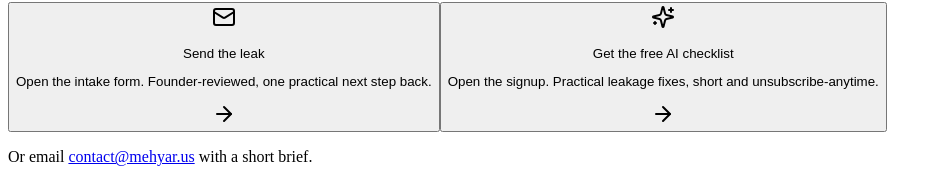
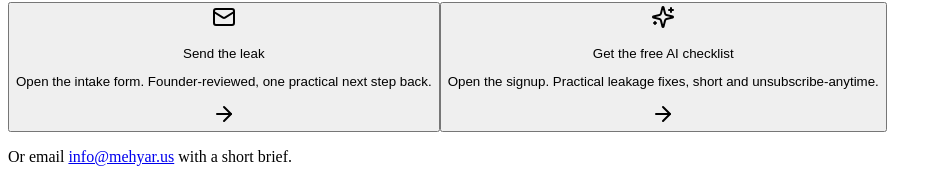
Before and after one commit to mehyar-us/mehyar-web, a React (Vite) app in the folder client/: page / in a window 1280 px wide. Shown: the part 7520-7714 px from the top of the page, without its empty margins (0-942 px from the left). Built offline with nearby package versions, Linux system fonts and the light colour scheme; no server answers.

Commit message:
fix(intake): route booking notifications to info inbox

```diff
--- a/client/src/components/HomeCtaSection.tsx
+++ b/client/src/components/HomeCtaSection.tsx
@@ -69,7 +69,7 @@ const HomeCtaSection = () => {
 
         <p className="mx-auto mt-5 max-w-xl text-center text-xs leading-5 text-muted-foreground">
           Or email{" "}
-          <a className="underline" href="mailto:contact@mehyar.us">contact@mehyar.us</a>
+          <a className="underline" href="mailto:info@mehyar.us">info@mehyar.us</a>
           {" "}with a short brief.
         </p>
       </div>
--- a/client/src/components/contact-section.tsx
+++ b/client/src/components/contact-section.tsx
@@ -113,8 +113,8 @@ const ContactSection = ({
               <div className="ml-4">
                 <h4 className="font-semibold text-ink dark:text-white">Email fallback</h4>
                 <p className="mt-1 text-sm leading-6 text-muted-foreground">If the security check fails, send the same short brief directly.</p>
-                <a href="mailto:contact@mehyar.us" className="mt-2 inline-flex text-sm font-semibold text-brand-800 hover:text-brand-700 dark:text-brand-100">
-                  contact@mehyar.us
+                <a href="mailto:info@mehyar.us" className="mt-2 inline-flex text-sm font-semibold text-brand-800 hover:text-brand-700 dark:text-brand-100">
+                  info@mehyar.us
                 </a>
               </div>
             </div>
--- a/client/src/components/conversion/ConversionFlow.tsx
+++ b/client/src/components/conversion/ConversionFlow.tsx
@@ -610,7 +610,7 @@ export function ConversionFlow({
       setStatus("error");
       toast({
         title: isUnsubscribe ? "Could not process request" : "Could not send request",
-        description: error instanceof Error ? error.message : "Please refresh and try again, or email contact@mehyar.us.",
+        description: error instanceof Error ? error.message : "Please refresh and try again, or email info@mehyar.us.",
         variant: "destructive",
       });
       setTurnstileToken("");
@@ -906,7 +906,7 @@ export function ConversionFlow({
                 {status === "success"
                   ? "Sent. You'll get one practical next step by email."
                   : status === "error"
-                  ? "Try again, or email contact@mehyar.us."
+                  ? "Try again, or email info@mehyar.us."
                   : status === "submitting"
                   ? "Hold tight."
                   : "Fill the required fields above to send."}
--- a/client/src/lib/mehyarsoft-api.ts
+++ b/client/src/lib/mehyarsoft-api.ts
@@ -1515,7 +1515,7 @@ export const mehyarSoftApi = {
   async syncEmail(token: string) {
     const response = await postJson<unknown>(
       "/v1/admin/mail/sync",
-      { provider: "zoho", account: "contact@mehyar.us", mode: "incremental" },
+      { provider: "zoho", account: "info@mehyar.us", mode: "incremental" },
       token,
       adminEndpoint,
     );
--- a/scripts/test-intake-functions.mjs
+++ b/scripts/test-intake-functions.mjs
@@ -109,7 +109,7 @@ function env() {
     TURNSTILE_SECRET_KEY: "unit-test-secret",
     HMAC_SECRET: "unit-test-hmac",
     ALLOWED_ORIGINS: "https://mehyar.us,http://localhost:5173",
-    CONTACT_TO_EMAIL: "owner@example.test",
+    CONTACT_TO_EMAIL: "info@mehyar.us",
     CONTACT_FROM_EMAIL: "leads@example.test",
     LEADS_DB: db,
     INTAKE_KV: new MockKV(),
@@ -166,6 +166,7 @@ assert.equal(validEnv.__db.leads[0].email, "unit@test.example");
 assert.equal(validEnv.__db.leads[0].consent_contact, 1);
 assert.equal(validEnv.__db.leads[0].notification_status, "sent");
 assert.equal(validEnv.__email.sent.length, 1);
+assert.equal(validEnv.__email.sent[0].to, "info@mehyar.us");
 assert.equal(validEnv.__db.events.some((event) => event.event_type === "lead_created"), true);
 assert.equal(validEnv.__db.events.some((event) => event.event_type === "notification_sent"), true);
 
```
Also changed, not shown: client/src/pages/_deprecated/Admin.tsx (+5 -5 lines), 5 other files (tests, documents, lock files or other folders).
